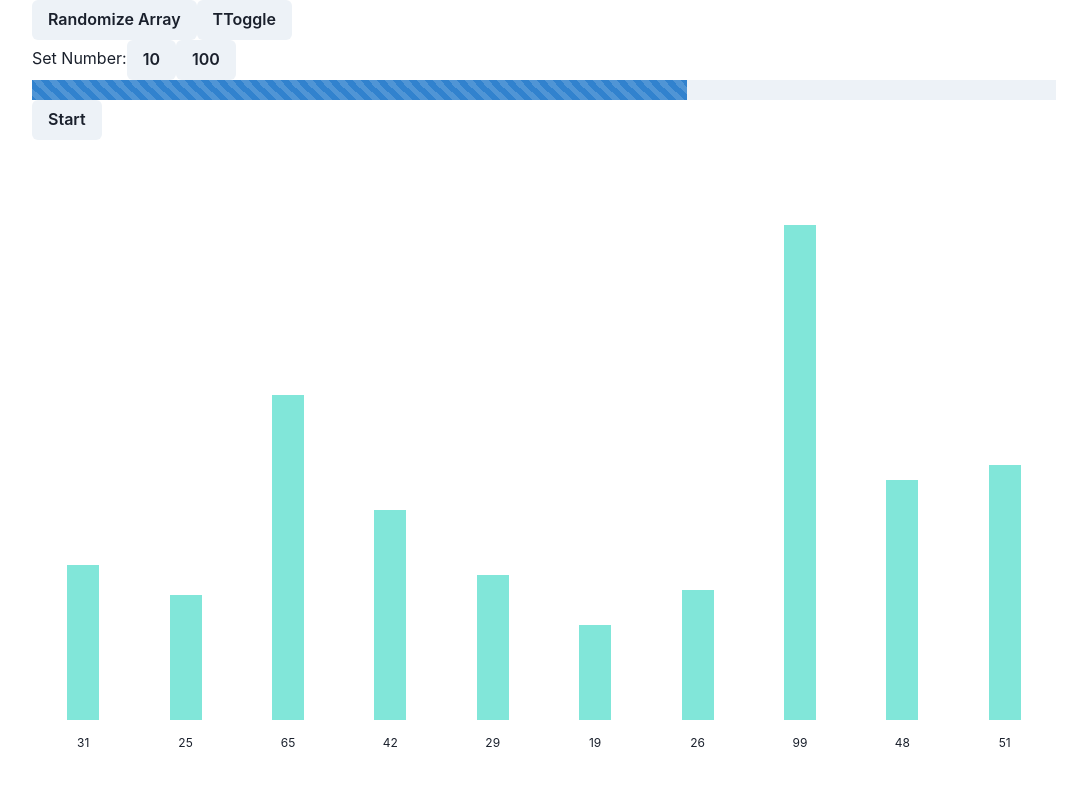
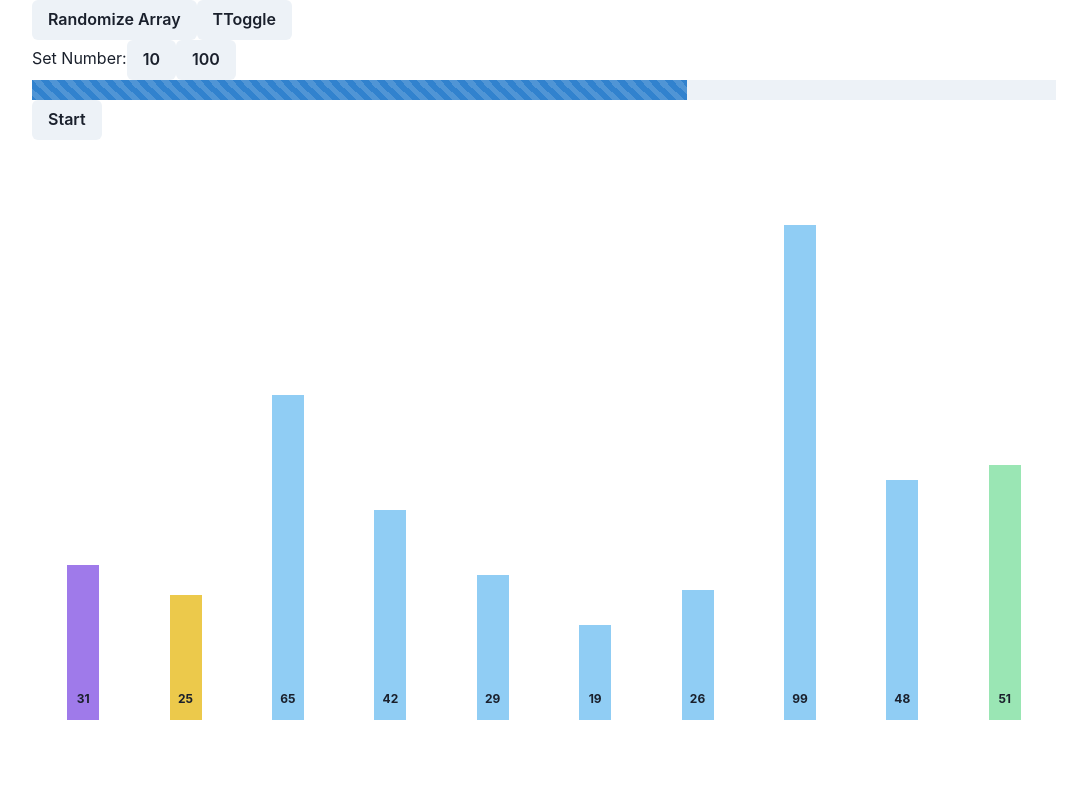
Before and after one commit to TimSnake13/react-algorithms-visualization, a Next.js app: page / in a window 1280 px wide. Shown: the top 786 px of the page, without its empty margins (96-1183 px from the left). Built offline with nearby package versions, Linux system fonts and the light colour scheme.

Commit message:
Basic color based on selection

```diff
--- a/src/components/Sorting/DataColumn.tsx
+++ b/src/components/Sorting/DataColumn.tsx
@@ -1,6 +1,13 @@
 import { useSpring, animated, useSprings } from "react-spring";
 import * as React from "react";
 import { Box, Flex } from "@chakra-ui/react";
+
+export enum columnType {
+  Current,
+  CompareTo,
+  Sorted,
+  Default,
+}
 
 interface Props {
   idx: number;
@@ -9,6 +16,7 @@ interface Props {
   currentAmount: number;
   calculateHeight: (value: number) => string;
   item: number;
+  type: columnType;
 }
 const DataColumn = ({
   idx,
@@ -17,6 +25,7 @@ const DataColumn = ({
   currentAmount,
   calculateHeight,
   item,
+  type,
 }: Props) => {
   const props = useSpring({
     height: "100%",
@@ -24,6 +33,19 @@ const DataColumn = ({
     delay: idx * 25,
   });
   const AnimatedBox = animated(Box);
+  const assignBg = () => {
+    switch (type) {
+      case columnType.Current:
+        return "purple.400";
+      case columnType.CompareTo:
+        return "yellow.400";
+      case columnType.Sorted:
+        return "green.200";
+      case columnType.Default:
+      default:
+        return "blue.200";
+    }
+  };
   return (
     <>
       <Box w={calculateWidth()} h="100%">
@@ -44,13 +66,15 @@ const DataColumn = ({
             <AnimatedBox
               style={props}
               w="100%"
-              bg="teal.200"
+              //   bg="teal.200"
+              bg={assignBg()}
               boxShadow="0px 2px 40px #00000020, 0px 2px 5px #00000030"
             ></AnimatedBox>
           </Flex>
           <Box
             pos="absolute"
-            bottom="-2rem"
+            bottom="0.75rem"
+            fontWeight="700"
             left="50%"
             transform="translateX(-50%)"
             w="100%"
--- a/src/components/Sorting/Sorting.tsx
+++ b/src/components/Sorting/Sorting.tsx
@@ -2,7 +2,7 @@ import * as React from "react";
 import { useSpring, animated, useSprings } from "react-spring";
 import { Box, Button, Flex, Progress } from "@chakra-ui/react";
 import { useCallback, useEffect, useRef, useState } from "react";
-import DataColumn from "./DataColumn";
+import DataColumn, { columnType } from "./DataColumn";
 
 const Sorting = () => {
   const [items, setItems] = useState<number[]>([]);
@@ -73,6 +73,23 @@ const Sorting = () => {
     setTimeout(runAlgorithm, 1000);
   }, []);
 
+  const assignColor = (index: number, op: Operation) => {
+    switch (index) {
+      case op.current:
+        return columnType.Current;
+      case op.compareTo:
+        return columnType.CompareTo;
+      default:
+        if (
+          op.sorted !== undefined &&
+          op.sorted.find((value) => value === index)
+        ) {
+          return columnType.Sorted;
+        } else return columnType.Default;
+    }
+  };
+  const currentOp: Operation = { current: 0, compareTo: 1, sorted: [9] };
+
   useEffect(() => {
     handleChangeAmountOfItems(10);
     setTimeout(() => setToggle(true), 1000);
@@ -121,6 +138,7 @@ const Sorting = () => {
               currentAmount={currentAmount}
               calculateHeight={calculateHeight}
               item={item}
+              type={assignColor(idx, currentOp)}
             />
           ))}
         </Flex>
```
